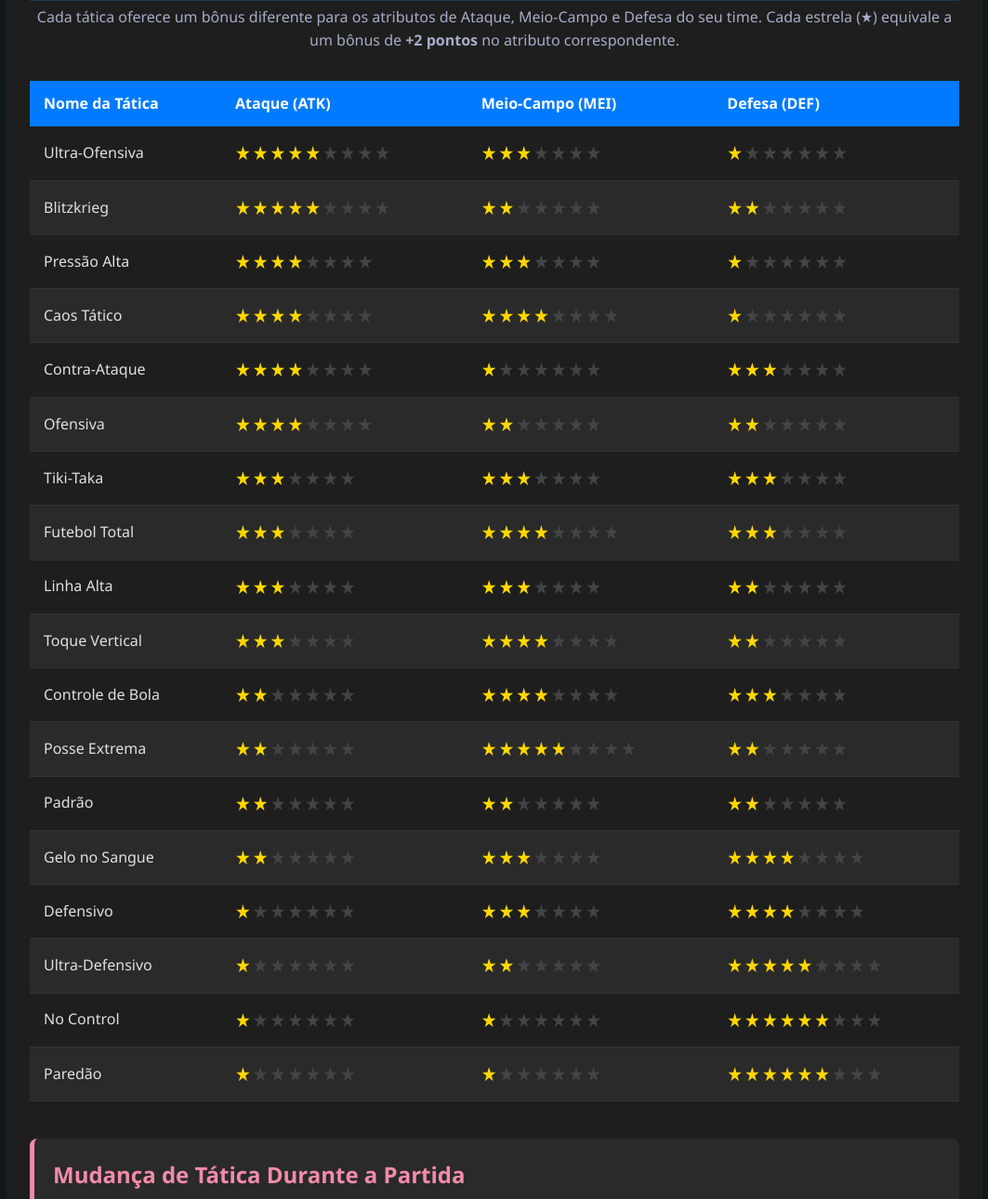
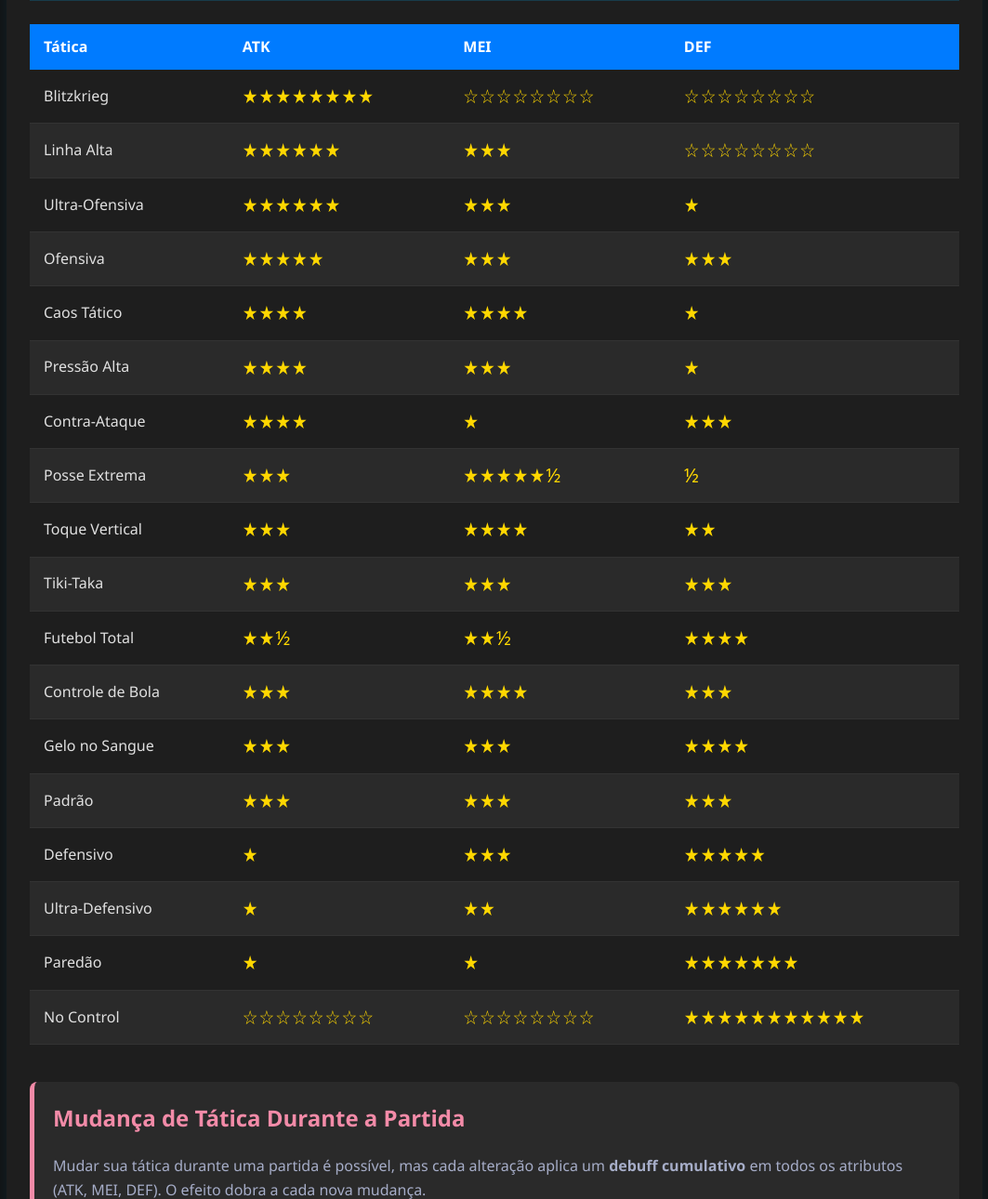
Before and after one commit to marcus7170/Superpro_tatica, a plain HTML site: page index.html in a window 1280 px wide. Shown: the part 137-1427 px from the top of the page at 93% size, without its empty margins (108-1171 px from the left). Drawn offline with Linux system fonts and the light colour scheme.

Commit message:
Update index.html

```diff
--- a/index.html
+++ b/index.html
@@ -27,7 +27,7 @@
         box-shadow: 0 0 20px rgba(0, 180, 255, 0.1);
     }
 
-        h1, h2 {
+    h1 {
         color: #00b4ff;
         text-align: center;
         font-weight: 600;
@@ -68,12 +68,12 @@
 
     .star-rating {
         font-size: 1.3em;
-            color: #444;
-            letter-spacing: 2px;
+        color: #ffd700;
+        letter-spacing: 1px;
     }
 
-        .star-rating .filled-star {
-            color: #ffd700;
+    .empty-star {
+        color: #444;
     }
 
     .debuff-section {
@@ -126,60 +126,54 @@
 <body>
 
 <div class="container">
-    <h1>Guia de Táticas</h1>
-    <p style="text-align: center; color: #a6adc8; margin-top: -20px; margin-bottom: 30px;">
-        Cada tática oferece um bônus diferente para os atributos de Ataque, Meio-Campo e Defesa do seu time. Cada estrela (★) equivale a um bônus de <strong>+2 pontos</strong> no atributo correspondente.
-    </p>
+    <h1>Guia de Táticas - BSL SuperPro</h1>
 
     <table class="styled-table">
         <thead>
             <tr>
-                <th>Nome da Tática</th>
-                <th>Ataque (ATK)</th>
-                <th>Meio-Campo (MEI)</th>
-                <th>Defesa (DEF)</th>
+                <th>Tática</th>
+                <th>ATK</th>
+                <th>MEI</th>
+                <th>DEF</th>
             </tr>
         </thead>
         <tbody>
-            <!-- Maior ATK primeiro -->
-            <tr><td>Ultra-Ofensiva</td><td class="star-rating"><span class="filled-star">★★★★★</span>★★★★</td><td class="star-rating"><span class="filled-star">★★★</span>★★★★</td><td class="star-rating"><span class="filled-star">★</span>★★★★★★</td></tr>
-            <tr><td>Blitzkrieg</td><td class="star-rating"><span class="filled-star">★★★★★</span>★★★★</td><td class="star-rating"><span class="filled-star">★★</span>★★★★★</td><td class="star-rating"><span class="filled-star">★★</span>★★★★★</td></tr>
-            <tr><td>Pressão Alta</td><td class="star-rating"><span class="filled-star">★★★★</span>★★★★</td><td class="star-rating"><span class="filled-star">★★★</span>★★★★</td><td class="star-rating"><span class="filled-star">★</span>★★★★★★</td></tr>
-            <tr><td>Caos Tático</td><td class="star-rating"><span class="filled-star">★★★★</span>★★★★</td><td class="star-rating"><span class="filled-star">★★★★</span>★★★★</td><td class="star-rating"><span class="filled-star">★</span>★★★★★★</td></tr>
-            <tr><td>Contra-Ataque</td><td class="star-rating"><span class="filled-star">★★★★</span>★★★★</td><td class="star-rating"><span class="filled-star">★</span>★★★★★★</td><td class="star-rating"><span class="filled-star">★★★</span>★★★★</td></tr>
-            <tr><td>Ofensiva</td><td class="star-rating"><span class="filled-star">★★★★</span>★★★★</td><td class="star-rating"><span class="filled-star">★★</span>★★★★★</td><td class="star-rating"><span class="filled-star">★★</span>★★★★★</td></tr>
-            <tr><td>Tiki-Taka</td><td class="star-rating"><span class="filled-star">★★★</span>★★★★</td><td class="star-rating"><span class="filled-star">★★★</span>★★★★</td><td class="star-rating"><span class="filled-star">★★★</span>★★★★</td></tr>
-            <tr><td>Futebol Total</td><td class="star-rating"><span class="filled-star">★★★</span>★★★★</td><td class="star-rating"><span class="filled-star">★★★★</span>★★★★</td><td class="star-rating"><span class="filled-star">★★★</span>★★★★</td></tr>
-            <tr><td>Linha Alta</td><td class="star-rating"><span class="filled-star">★★★</span>★★★★</td><td class="star-rating"><span class="filled-star">★★★</span>★★★★</td><td class="star-rating"><span class="filled-star">★★</span>★★★★★</td></tr>
-            <tr><td>Toque Vertical</td><td class="star-rating"><span class="filled-star">★★★</span>★★★★</td><td class="star-rating"><span class="filled-star">★★★★</span>★★★★</td><td class="star-rating"><span class="filled-star">★★</span>★★★★★</td></tr>
-            <tr><td>Controle de Bola</td><td class="star-rating"><span class="filled-star">★★</span>★★★★★</td><td class="star-rating"><span class="filled-star">★★★★</span>★★★★</td><td class="star-rating"><span class="filled-star">★★★</span>★★★★</td></tr>
-            <tr><td>Posse Extrema</td><td class="star-rating"><span class="filled-star">★★</span>★★★★★</td><td class="star-rating"><span class="filled-star">★★★★★</span>★★★★</td><td class="star-rating"><span class="filled-star">★★</span>★★★★★</td></tr>
-            <tr><td>Padrão</td><td class="star-rating"><span class="filled-star">★★</span>★★★★★</td><td class="star-rating"><span class="filled-star">★★</span>★★★★★</td><td class="star-rating"><span class="filled-star">★★</span>★★★★★</td></tr>
-            <tr><td>Gelo no Sangue</td><td class="star-rating"><span class="filled-star">★★</span>★★★★★</td><td class="star-rating"><span class="filled-star">★★★</span>★★★★</td><td class="star-rating"><span class="filled-star">★★★★</span>★★★★</td></tr>
-            <tr><td>Defensivo</td><td class="star-rating"><span class="filled-star">★</span>★★★★★★</td><td class="star-rating"><span class="filled-star">★★★</span>★★★★</td><td class="star-rating"><span class="filled-star">★★★★</span>★★★★</td></tr>
-            <tr><td>Ultra-Defensivo</td><td class="star-rating"><span class="filled-star">★</span>★★★★★★</td><td class="star-rating"><span class="filled-star">★★</span>★★★★★</td><td class="star-rating"><span class="filled-star">★★★★★</span>★★★★</td></tr>
-            <tr><td>No Control</td><td class="star-rating"><span class="filled-star">★</span>★★★★★★</td><td class="star-rating"><span class="filled-star">★</span>★★★★★★</td><td class="star-rating"><span class="filled-star">★★★★★★</span>★★★</td></tr>
-            <tr><td>Paredão</td><td class="star-rating"><span class="filled-star">★</span>★★★★★★</td><td class="star-rating"><span class="filled-star">★</span>★★★★★★</td><td class="star-rating"><span class="filled-star">★★★★★★</span>★★★</td></tr>
+            <!-- Ordenadas por maior ATK -->
+            <tr><td>Blitzkrieg</td><td class="star-rating">★★★★★★★★</td><td class="star-rating">☆☆☆☆☆☆☆☆</td><td class="star-rating">☆☆☆☆☆☆☆☆</td></tr>
+            <tr><td>Linha Alta</td><td class="star-rating">★★★★★★</td><td class="star-rating">★★★</td><td class="star-rating">☆☆☆☆☆☆☆☆</td></tr>
+            <tr><td>Ultra-Ofensiva</td><td class="star-rating">★★★★★★</td><td class="star-rating">★★★</td><td class="star-rating">★</td></tr>
+            <tr><td>Ofensiva</td><td class="star-rating">★★★★★</td><td class="star-rating">★★★</td><td class="star-rating">★★★</td></tr>
+            <tr><td>Caos Tático</td><td class="star-rating">★★★★</td><td class="star-rating">★★★★</td><td class="star-rating">★</td></tr>
+            <tr><td>Pressão Alta</td><td class="star-rating">★★★★</td><td class="star-rating">★★★</td><td class="star-rating">★</td></tr>
+            <tr><td>Contra-Ataque</td><td class="star-rating">★★★★</td><td class="star-rating">★</td><td class="star-rating">★★★</td></tr>
+            <tr><td>Posse Extrema</td><td class="star-rating">★★★</td><td class="star-rating">★★★★★½</td><td class="star-rating">½</td></tr>
+            <tr><td>Toque Vertical</td><td class="star-rating">★★★</td><td class="star-rating">★★★★</td><td class="star-rating">★★</td></tr>
+            <tr><td>Tiki-Taka</td><td class="star-rating">★★★</td><td class="star-rating">★★★</td><td class="star-rating">★★★</td></tr>
+            <tr><td>Futebol Total</td><td class="star-rating">★★½</td><td class="star-rating">★★½</td><td class="star-rating">★★★★</td></tr>
+            <tr><td>Controle de Bola</td><td class="star-rating">★★★</td><td class="star-rating">★★★★</td><td class="star-rating">★★★</td></tr>
+            <tr><td>Gelo no Sangue</td><td class="star-rating">★★★</td><td class="star-rating">★★★</td><td class="star-rating">★★★★</td></tr>
+            <tr><td>Padrão</td><td class="star-rating">★★★</td><td class="star-rating">★★★</td><td class="star-rating">★★★</td></tr>
+            <tr><td>Defensivo</td><td class="star-rating">★</td><td class="star-rating">★★★</td><td class="star-rating">★★★★★</td></tr>
+            <tr><td>Ultra-Defensivo</td><td class="star-rating">★</td><td class="star-rating">★★</td><td class="star-rating">★★★★★★</td></tr>
+            <tr><td>Paredão</td><td class="star-rating">★</td><td class="star-rating">★</td><td class="star-rating">★★★★★★★</td></tr>
+            <tr><td>No Control</td><td class="star-rating">☆☆☆☆☆☆☆☆</td><td class="star-rating">☆☆☆☆☆☆☆☆</td><td class="star-rating">★★★★★★★★★★★</td></tr>
         </tbody>
     </table>
 
     <div class="debuff-section">
         <h2>Mudança de Tática Durante a Partida</h2>
         <p>
-            É possível alterar sua tática durante uma partida em andamento para se adaptar ao seu adversário. No entanto, essa flexibilidade tem um custo: um <strong>debuff cumulativo</strong> que é aplicado a todos os seus atributos (ATK, MEI, DEF).
-        </p>
-        <p>
-            Você pode realizar um máximo de <strong>3 alterações</strong> por partida. O debuff <strong>dobra</strong> a cada nova mudança, tornando cada decisão mais crítica que a anterior.
+            Mudar sua tática durante uma partida é possível, mas cada alteração aplica um <strong>debuff cumulativo</strong> em todos os atributos (ATK, MEI, DEF).
+            O efeito dobra a cada nova mudança.
         </p>
         <table class="debuff-table">
             <tbody>
-                <tr><td>1ª Mudança de Tática</td><td><code>-1</code> em ATK, MEI e DEF.</td></tr>
-                <tr><td>2ª Mudança de Tática</td><td><code>-2</code> em ATK, MEI e DEF.</td></tr>
-                <tr><td>3ª Mudança de Tática</td><td><code>-4</code> em ATK, MEI e DEF.</td></tr>
+                <tr><td>1ª Mudança</td><td><code>-1</code> em ATK, MEI e DEF</td></tr>
+                <tr><td>2ª Mudança</td><td><code>-2</code> em ATK, MEI e DEF</td></tr>
+                <tr><td>3ª Mudança</td><td><code>-4</code> em ATK, MEI e DEF</td></tr>
             </tbody>
         </table>
     </div>
 </div>
-
 </body>
 </html>
```
Lines whose indentation alone changed are shown as unchanged.
